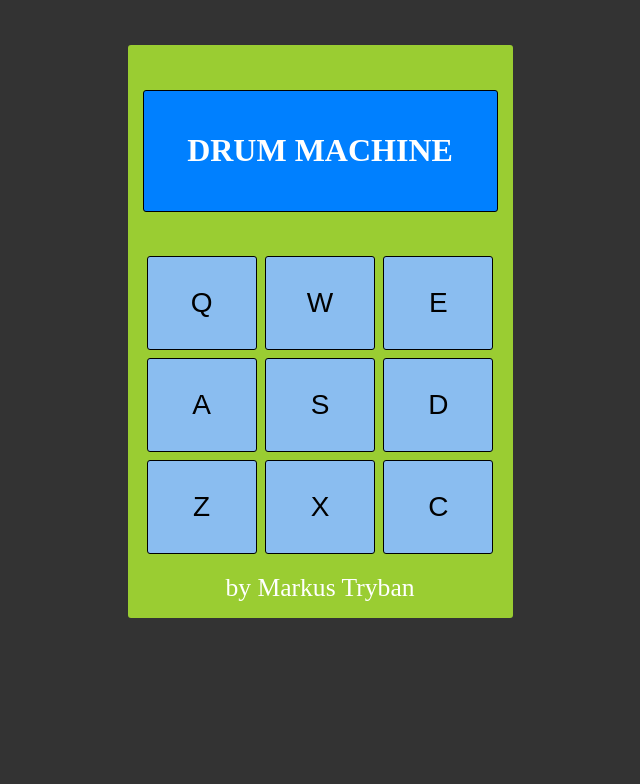
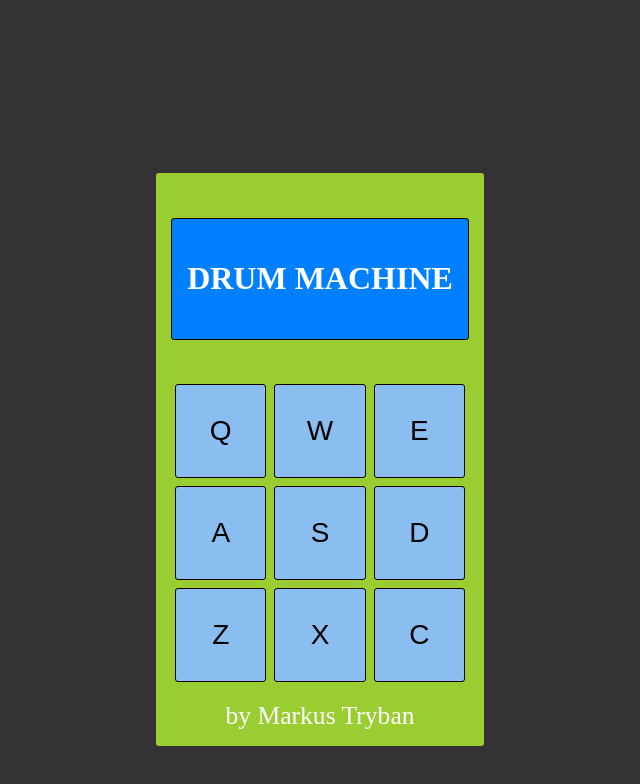
Before and after one commit to MarkusTryban/drum-machine, a React (Create React App) app: page / in a window 1280 px wide. Shown: the top 784 px of the page, without its empty margins (320-960 px from the left). Built offline with nearby package versions, Linux system fonts and the light colour scheme.

Commit message:
Add drums-container

```diff
--- a/src/DrumDisplay.css
+++ b/src/DrumDisplay.css
@@ -6,6 +6,16 @@ body {
   margin: 0;
   padding: 15px;
   background-color: #333;
+}
+
+.drums-container {
+  display: flex;
+  min-height: 30rem;
+  position: relative;
+  width: 100%;
+  height: auto;
+  padding-top: 8rem;
+  padding-bottom: 8rem;
 }
 
 .drums {
--- a/src/DrumDisplay.tsx
+++ b/src/DrumDisplay.tsx
@@ -16,6 +16,8 @@ const DrumDisplay = () => {
   };
 
   return (
+    <>
+      <div className='drums-container'>
         <div className='drums' id='drum-machine'>
           <div id='display'>
             <h1>{displayText}</h1>
@@ -42,6 +44,8 @@ const DrumDisplay = () => {
             </a>
           </div>
         </div>
+      </div>
+    </>
   );
 };
 
```
Lines whose indentation alone changed are shown as unchanged.
